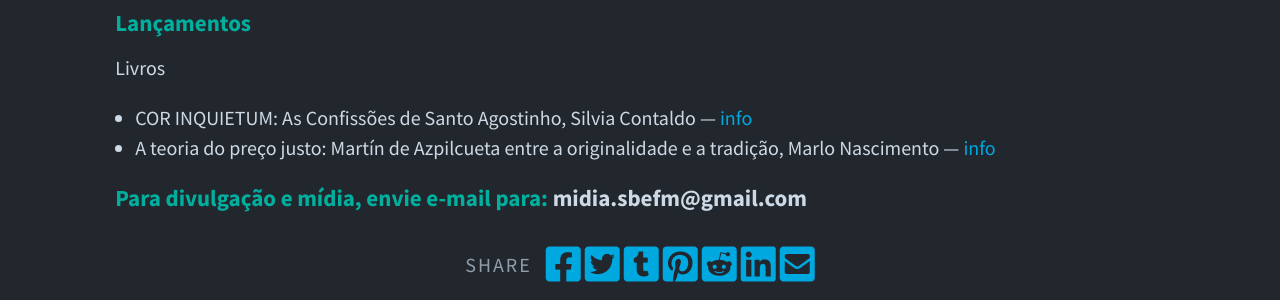
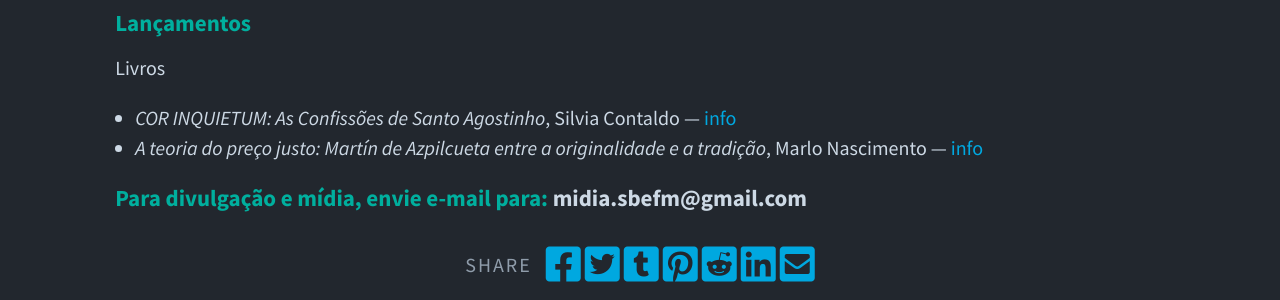
Before and after one commit to nap-o/sbefm, a Jekyll site: the page built from _posts/2025-12-19-newsletter-dezembro.md, in a window 1280 px wide. Shown: the part 846-1146 px from the top of the page. Built offline with Jekyll 4.4.1, drawn with Linux system fonts in a browser that asks for light colours.

```diff
--- a/_posts/2025-12-19-newsletter-dezembro.md
+++ b/_posts/2025-12-19-newsletter-dezembro.md
@@ -27,8 +27,8 @@ Camila Ezídio Comunicação – SBEFM
 
 #### Lançamentos
 Livros
-- COR INQUIETUM: As Confissões de Santo Agostinho, Silvia Contaldo — [info](https://www.inmensaeditorial.com.br/produto/cor-inquietum-silvia-contaldo/){:target="_blank"}
-- A teoria do preço justo: Martín de Azpilcueta entre a originalidade e a tradição, Marlo Nascimento — [info](https://www.amazon.com.br/teoria-preço-justo-Azpilcueta-originalidade/dp/652706988X/ref=tmm_pap_swatch_0){:target="_blank"}
+- *COR INQUIETUM: As Confissões de Santo Agostinho*, Silvia Contaldo — [info](https://www.inmensaeditorial.com.br/produto/cor-inquietum-silvia-contaldo/){:target="_blank"}
+- *A teoria do preço justo: Martín de Azpilcueta entre a originalidade e a tradição*, Marlo Nascimento — [info](https://www.amazon.com.br/teoria-preço-justo-Azpilcueta-originalidade/dp/652706988X/ref=tmm_pap_swatch_0){:target="_blank"}
 
 
 #### Para divulgação e mídia, envie e-mail para: <midia.sbefm@gmail.com>
```
